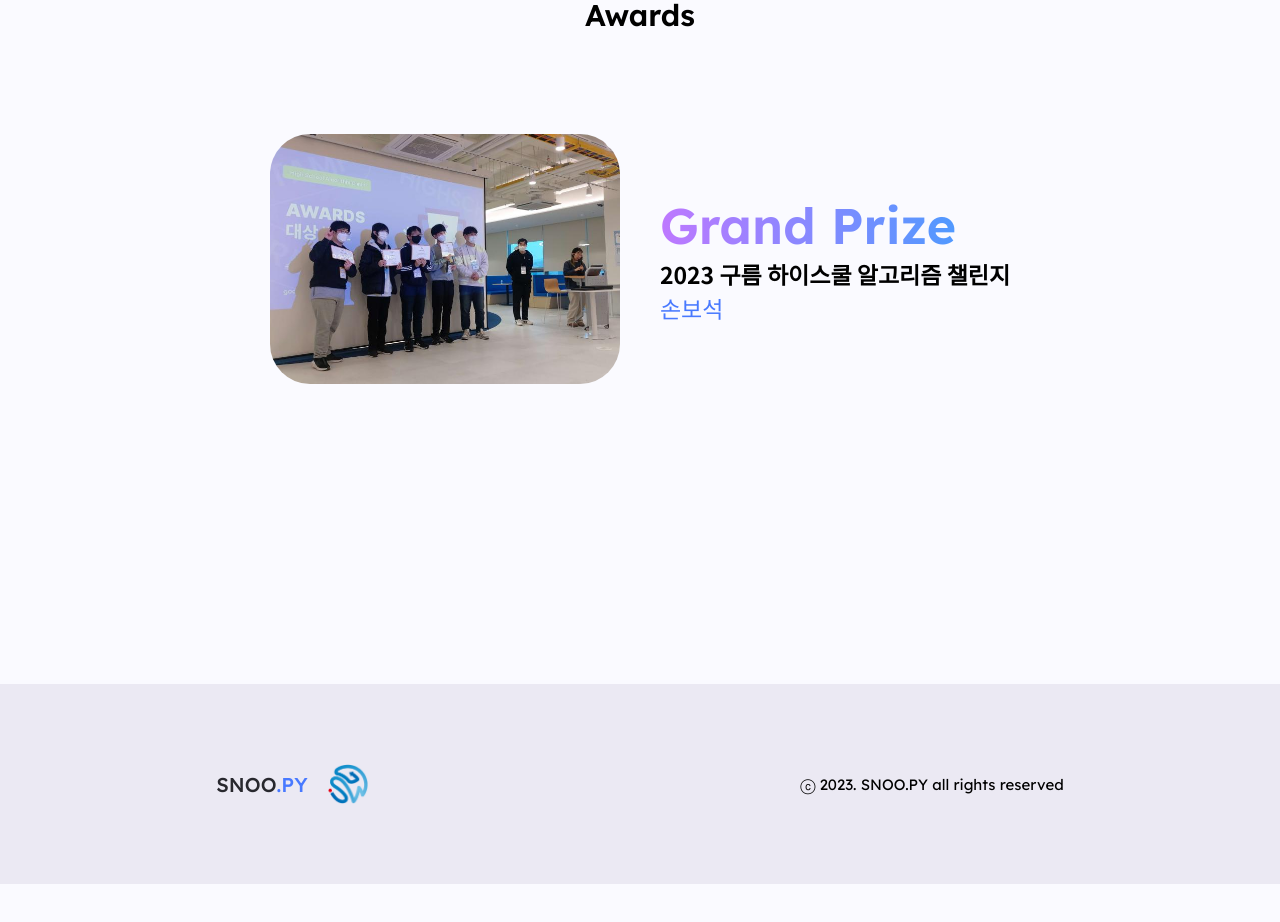
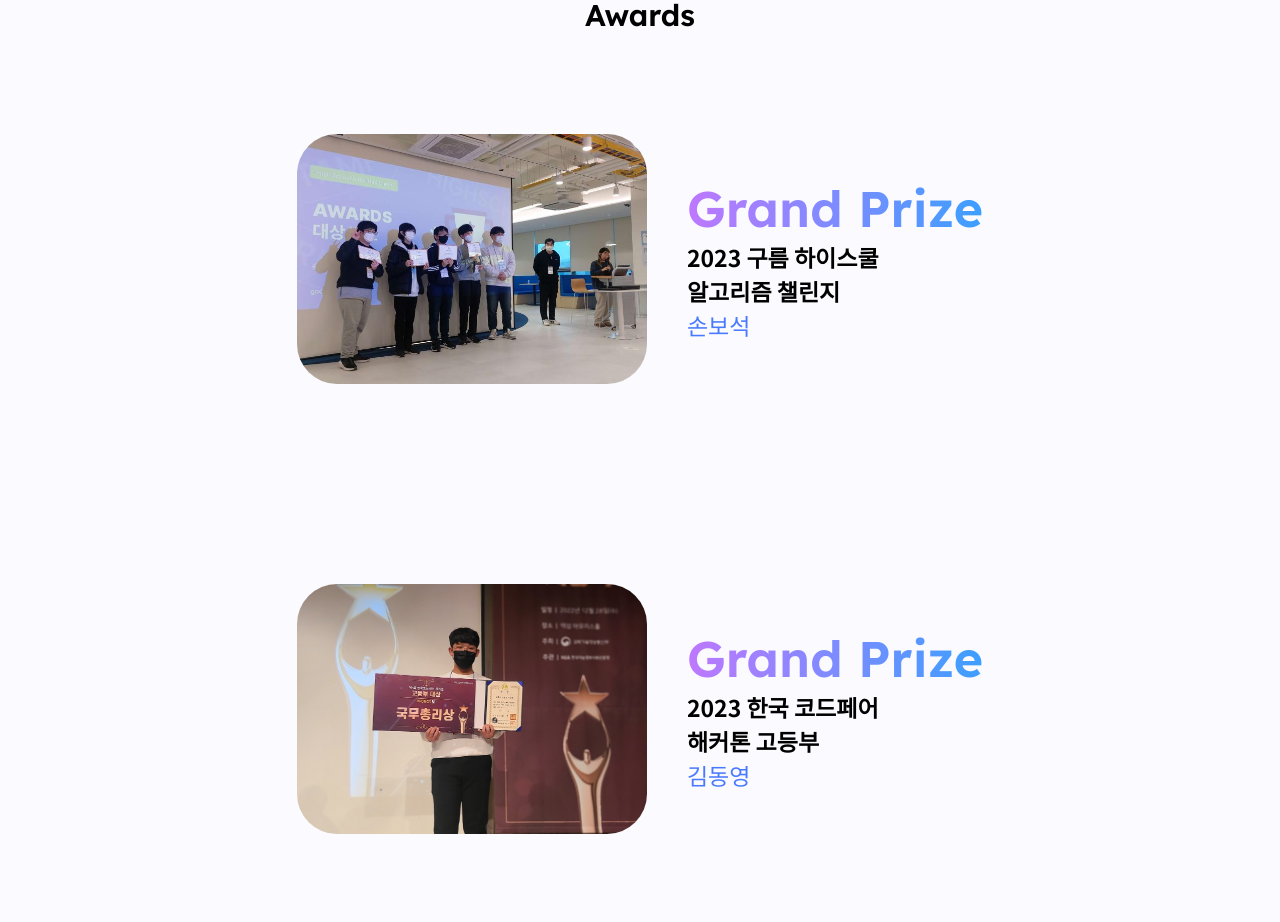
Before and after one commit to 00snoo-py/SnooPy_web, a React (Vite) app: page / in a window 1280 px wide. Shown: the part 3640-4562 px from the top of the page. Before the commit the page ends 4524 px from the top, so only its background shows below. Built offline with nearby package versions, Linux system fonts and the light colour scheme.

Commit message:
add awards

```diff
--- a/src/App.module.css
+++ b/src/App.module.css
@@ -353,6 +353,7 @@ strong {
 
 .aw_card {
   margin: 20px;
+  margin-bottom: 200px;
   display: flex;
   justify-content: center;
   align-items: center;
@@ -380,6 +381,7 @@ strong {
   font-family: 'Noto Sans KR', sans-serif;
   font-weight: 600;
   font-size: 23px;
+  width: 200px;
 }
 .aw_member {
   font-family: 'Noto Sans KR', sans-serif;
--- a/src/App.tsx
+++ b/src/App.tsx
@@ -8,6 +8,7 @@ import Arrow from '/imgs/white-arrow.png'
 import BG from '/imgs/bg.jpg'
 import Ptery from '/imgs/ptery.png'
 import Goorm from '/imgs/goorm.jpg'
+import CodeFair2022  from '/imgs/codefair_2022.jpg'
 import Logo from '/imgs/snoo-py.png'
 
 function App() {
@@ -190,6 +191,15 @@ function App() {
         </div>
       </div>
 
+      <div className={style.aw_card}>
+        <img className={style.aw_img} src={CodeFair2022} alt="" />
+        <div>
+          <div className={style.aw_state}>Grand Prize</div>
+          <div className={style.aw_title}>2023 한국 코드페어 해커톤 고등부</div>
+          <div className={style.aw_member}>김동영</div>
+        </div>
+      </div>
+
       <div className={style.m}></div>
 
       <footer className={style.footer}>
```
Also changed, not shown: public/imgs/codefair_2022.jpg (added).
